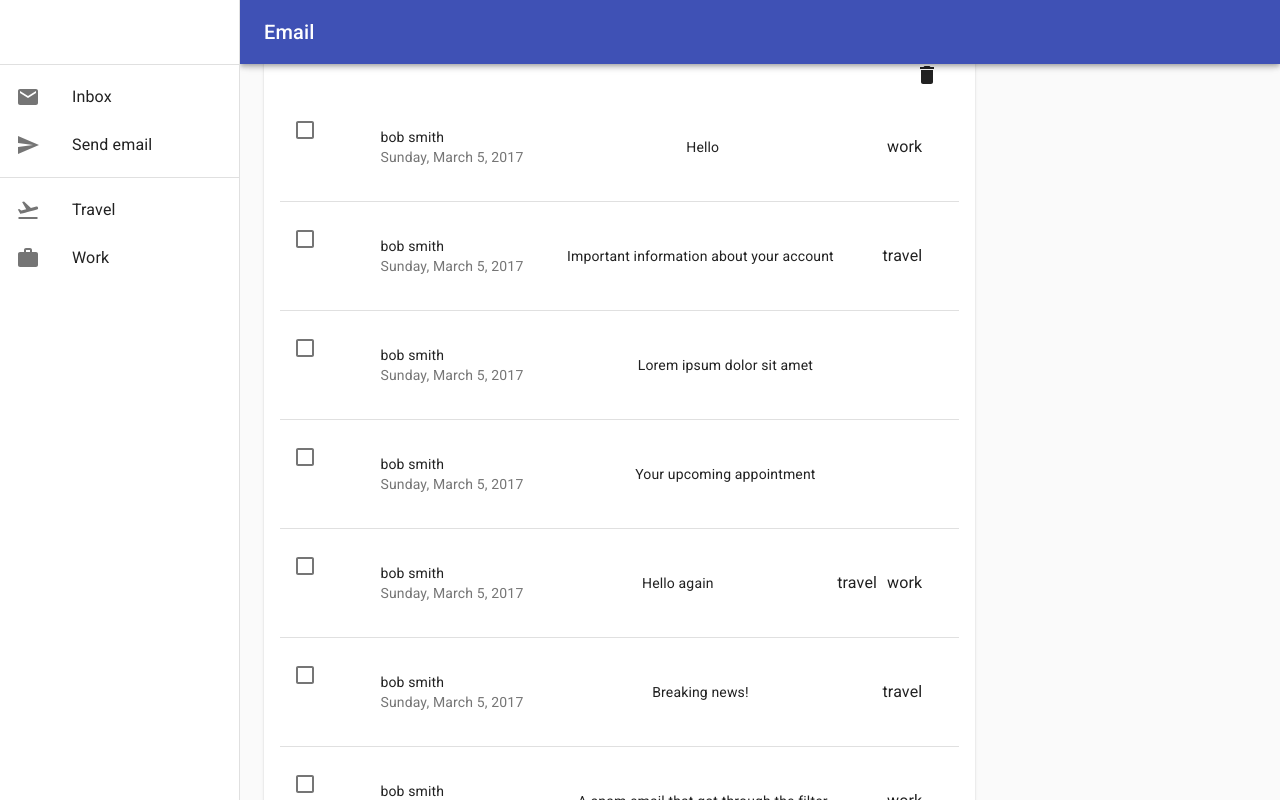
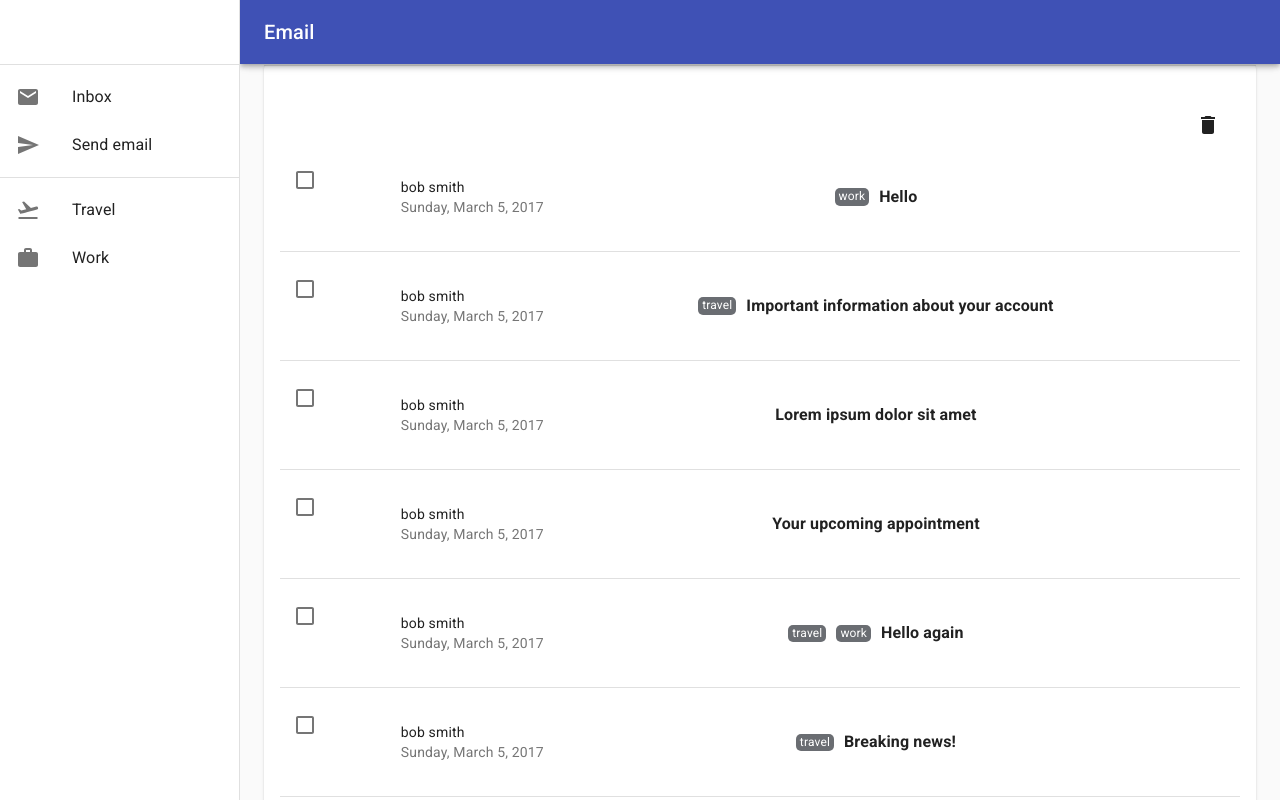
Before and after one commit to asbillings07/gmail-clone-exercise, a React (Create React App) app: page / in a window 1280 px wide. Shown: the top 800 px of the page. Built offline with nearby package versions, Linux system fonts and the light colour scheme.

Commit message:
added tags

```diff
--- a/src/components/EmailBar.js
+++ b/src/components/EmailBar.js
@@ -3,6 +3,7 @@ import PropTypes from 'prop-types'
 import { useHistory } from 'react-router-dom'
 import { makeStyles } from '@material-ui/core/styles'
 import { Delete } from '@material-ui/icons'
+import { Tags } from '../components/Tags'
 import { Button, Checkbox, CardContent, List, ListItem, ListItemText, Divider, Grid, Table, TableBody, TableCell, TableHead, TableRow, Container, Paper, Typography } from '@material-ui/core'
 const useStyles = makeStyles(theme => ({
   formControl: { margin: theme.spacing(1), minWidth: 120 },
@@ -13,6 +14,7 @@ const useStyles = makeStyles(theme => ({
   checkbox: { margin: theme.spacing(1) },
   extendedIcon: { marginRight: theme.spacing(1) },
   tags: { margin: 5 },
+  subject: { fontWeight: 'bold' },
   tableRow: { width: '100%' },
   container: {
     display: 'flex',
@@ -27,7 +29,8 @@ const useStyles = makeStyles(theme => ({
   },
   tableQuery: {
     [theme.breakpoints.up('sm')]: {}
-  }
+  },
+  tableContent: { width: '100%', maxWidth: 1800, marginTop: 25 }
 }))
 
 export const EmailBar = ({ emails, setEmail }) => {
@@ -67,10 +70,10 @@ export const EmailBar = ({ emails, setEmail }) => {
 
   return (
     <Container className={classes.container}>
-      <Paper position='static'>
+      <Paper position='static' className={classes.tableContent}>
         <form autoComplete='off' noValidate>
           <Divider />
-          <CardContent>
+          <CardContent className={classes.tableContent}>
             <Grid container justify='flex-end' style={{ marginBottom: '10pt' }}>
               <Grid item>
                 <Button onClick={() => deleteEmail()}>
@@ -96,12 +99,12 @@ export const EmailBar = ({ emails, setEmail }) => {
                         <List>
                           <ListItem role={undefined} dense button onClick={() => history.push(`/message/${email.id}`)}>
                             <ListItemText primary={email.sender.substring(0, 9).replace('.', ' ')} secondary={formatDate(email.date)} />
-                            <ListItemText primary={email.subject} />
-                            {email.tags.map((tag, i) => (
-                              <Typography className={classes.tags} key={i} variant='subtitle1'>
-                                {tag}
+                            <Tags emails={email} />
+                            <ListItemText>
+                              <Typography className={classes.subject} variant='body1'>
+                                {email.subject}
                               </Typography>
-                            ))}
+                            </ListItemText>
                           </ListItem>
                         </List>
                       </TableCell>
--- a/src/components/Tags.js
+++ b/src/components/Tags.js
@@ -1,2 +1,26 @@
+import PropTypes from 'prop-types'
 import React from 'react'
-import { Button } from '@material-ui/core'
+import { makeStyles } from '@material-ui/core/styles'
+
+const useStyles = makeStyles({
+  tag: {
+    backgroundColor: '#6A6D72',
+    fontSize: 12,
+    padding: '0px 4px',
+    color: 'white',
+    marginRight: 10,
+    borderRadius: 5
+  }
+})
+export const Tags = ({ emails }) => {
+  const classes = useStyles()
+  return emails.tags.map((tag, i) => (
+    <span className={classes.tag} key={i}>
+      {tag}
+    </span>
+  ))
+}
+
+Tags.propTypes = {
+  emails: PropTypes.array.isRequired
+}
--- a/src/templates/Message.js
+++ b/src/templates/Message.js
@@ -8,6 +8,7 @@ const useStyles = makeStyles(theme => ({
     display: 'flex',
     flexDirection: 'column',
     marginTop: 40,
+    maxWidth: 1800,
     [theme.breakpoints.up('md')]: {
       width: `calc(100% - 240px)`,
       marginRight: 0,
@@ -20,7 +21,7 @@ export const Message = ({ match }) => {
   const classes = useStyles()
   const { id } = match.params
   const store = useStore()
-  const email = store.emails.map(email => email)[id]
+  const email = store.email.map(email => email)[id]
   return (
     <Container className={classes.container}>
       <Card key={email.id}>
```
Also changed, not shown: src/components/reuseable-ui/Lists.js (+16 -0 lines).
